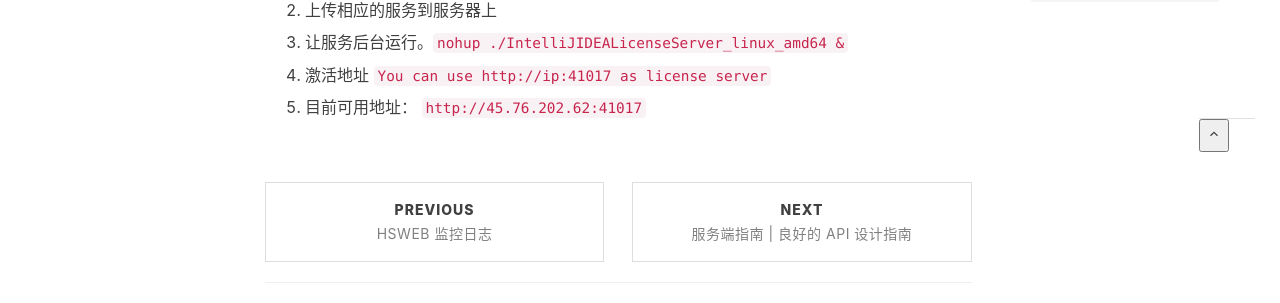
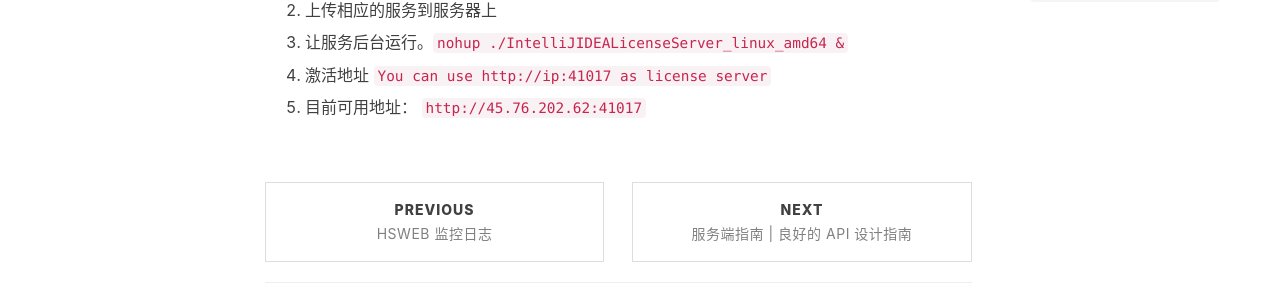
Before and after one commit to VincentZhangy/vlor.github.io, a Jekyll site: the page built from _posts/2017-09-17-搭建自己的IntelliJ IDEA 激活服务器.md, in a window 1280 px wide. Shown: the part 711-1014 px from the top of the page. Built offline with Jekyll 4.4.1, drawn with Linux system fonts in a browser that asks for light colours; nearby versions of some CDN libraries; comment, search, counter and statistics services are not loaded.

Commit message:
update post test

```diff
--- a/_layouts/post.html
+++ b/_layouts/post.html
@@ -213,20 +213,6 @@
                     </li>
                     {% endif %}
                 </ul>
-                <div class="toc-footer">
-                    <button class="toc-back-to-top" id="toc-back-to-top">
-                        <svg
-                            width="14"
-                            height="14"
-                            viewBox="0 0 24 24"
-                            fill="none"
-                            stroke="currentColor"
-                            stroke-width="2"
-                        >
-                            <path d="M18 15l-6-6-6 6" />
-                        </svg>
-                    </button>
-                </div>
             </div>
 
             <!-- Side Catalog Container -->
@@ -376,16 +331,5 @@
             margin-top: -0.1em;
         }
     }
-
-    /* 底部置顶按钮 */
-    .toc-footer {
-        position: fixed;
-        bottom: 15px;
-        right: 25px;
-        width: 56px;
-        height: 56px;
-        border-top: 1px solid #e1e1e1;
-        margin-top: 10px;
-    }
 </style>
 {% endif %}
```
Also changed, not shown: other parts of _layouts/post.html (+0 -31 lines).
